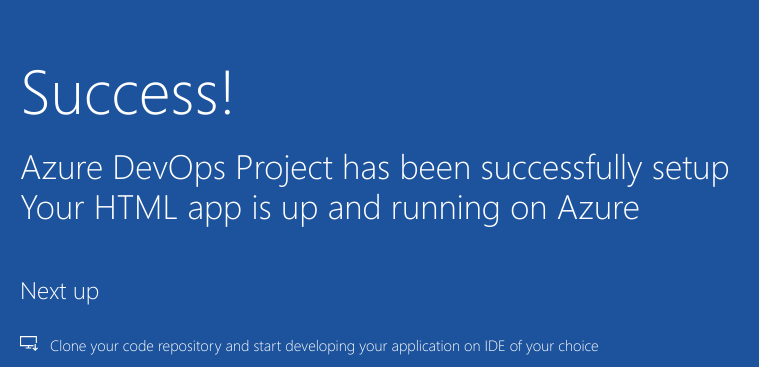
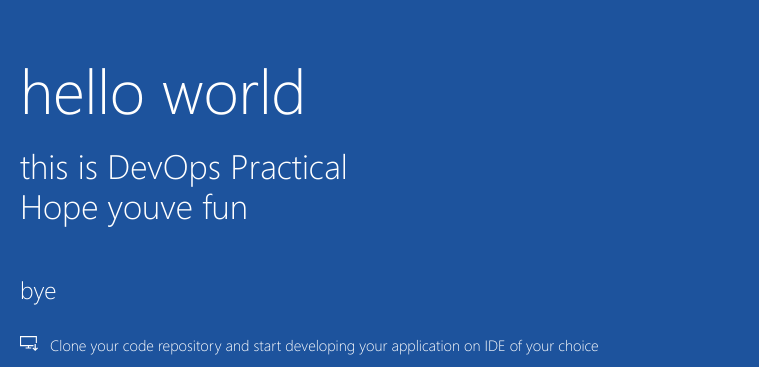
Before and after one commit to aditithakore/devopsPract22, a plain HTML site: page index.html in a window 1280 px wide. Shown: the part 325-692 px from the top of the page, 205-964 px from the left. Drawn offline with Linux system fonts and the light colour scheme.

Commit message:
this is first commit frm changes made in branch1

```diff
--- a/index.html
+++ b/index.html
@@ -18,11 +18,11 @@
             </a>
         </div>
             <div class="content-body">
-                <div class="success-text">Success!</div>
-                <div class="description line-1"> Azure DevOps Project has been successfully setup</div>
-                <div class="description line-2"> Your HTML app is up and running on Azure</div>
+                <div class="success-text">hello world</div>
+                <div class="description line-1"> this is DevOps Practical</div>
+                <div class="description line-2"> Hope youve fun</div>
                 <div class="next-steps-container">
-                    <div class="next-steps-header">Next up</div>
+                    <div class="next-steps-header">bye</div>
                     <div class="next-steps-body">
                         <div class="step">
                             <div class="step-icon">
```
